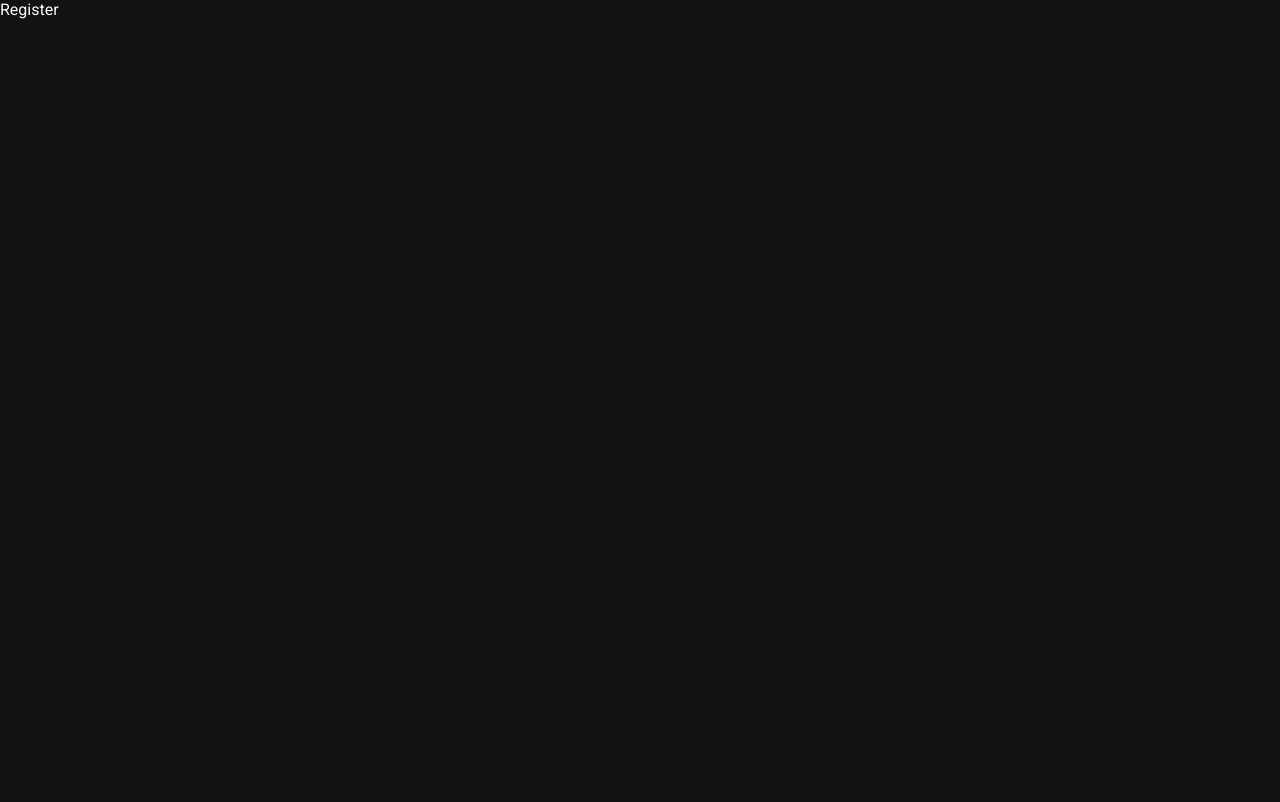
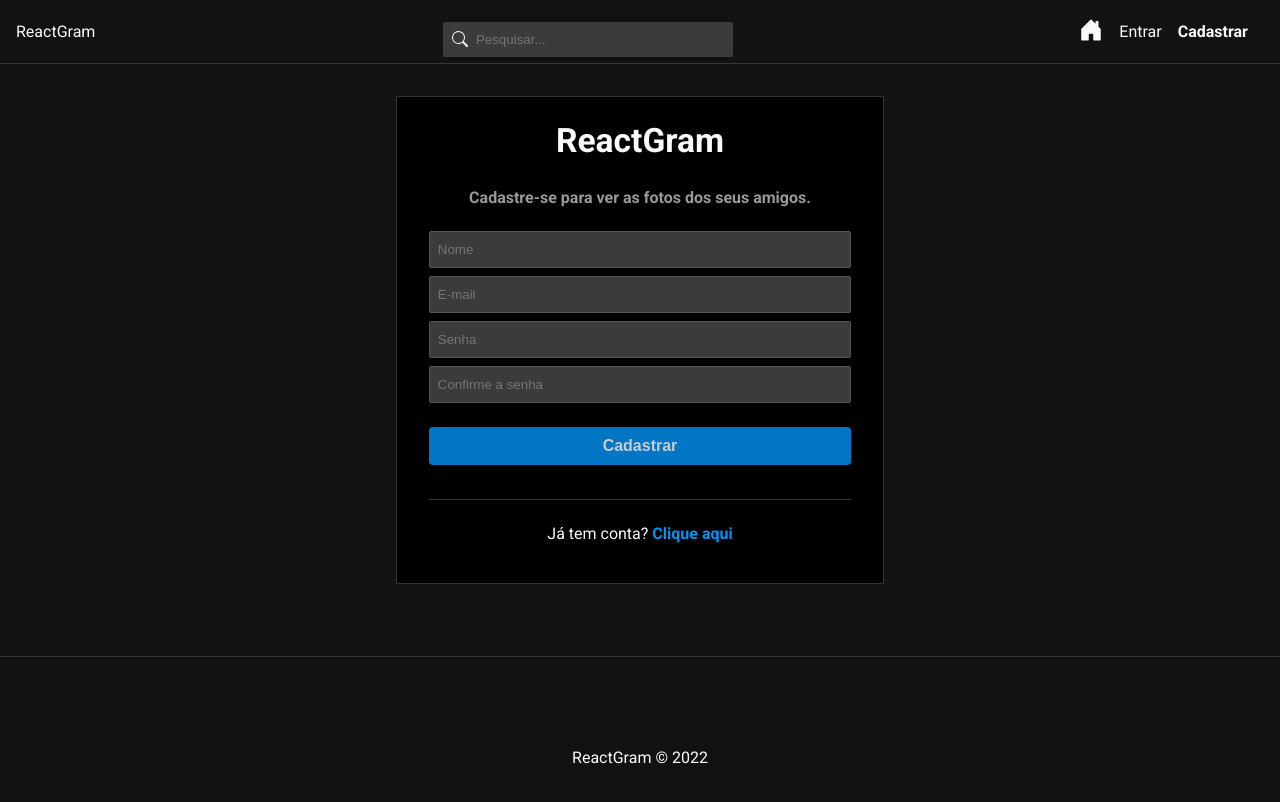
Before and after one commit to Michael-Almeida/ReactGram, a React (Create React App) app in the folder frontend/: page /register in a window 1280 px wide. Shown: the top 802 px of the page. Built offline with nearby package versions, Linux system fonts and the light colour scheme.

Commit message:
criação de componentes navbar, footer, estilo css de ambas e geral

```diff
--- a/frontend/src/App.css
+++ b/frontend/src/App.css
@@ -0,0 +1,3 @@
+.container {
+  min-height: 70vh;
+}
--- a/frontend/src/App.js
+++ b/frontend/src/App.js
@@ -1,21 +1,27 @@
-
-import{BrowserRouter, Routes, Route, Navigate} from 'react-router-dom'
+import "./App.css";
+import { BrowserRouter, Routes, Route, Navigate } from "react-router-dom";
 
 // Pages
-import Home from './components/Home/Home';
-import Login from './components/Auth/Login';
-import Register from "./components/Auth/Register"
+import Home from "./components/Home/Home";
+import Login from "./components/Auth/Login";
+import Register from "./components/Auth/Register";
+import Navbar from "./components/Navbar";
+import Footer from "./components/Footer";
 
 function App() {
   return (
     <div className="App">
-     <BrowserRouter>
-     <Routes>
-      <Route path="/" element={<Home />} />
-      <Route path="/login" element={<Login/>}/>
-      <Route path="/register" element={<Register/>}/>
-     </Routes>
-     </BrowserRouter>
+      <BrowserRouter>
+        <Navbar />
+        <div className="container">
+          <Routes>
+            <Route path="/" element={<Home />} />
+            <Route path="/login" element={<Login />} />
+            <Route path="/register" element={<Register />} />
+          </Routes>
+        </div>
+        <Footer />
+      </BrowserRouter>
     </div>
   );
 }
--- a/frontend/src/components/Auth/Auth.css
+++ b/frontend/src/components/Auth/Auth.css
@@ -0,0 +1,39 @@
+#login,
+#register {
+  border: 1px solid #363636;
+  background-color: #000;
+  padding: 1.5em 2em;
+  max-width: 33%;
+  margin: 2em auto;
+}
+
+#login h2,
+#register h2 {
+  text-align: center;
+  font-size: 2.1em;
+  margin-top: 0;
+}
+
+.subtitle {
+  font-weight: bold;
+  color: #999;
+  margin-bottom: 1.5em;
+}
+
+#login form,
+#register form {
+  padding-bottom: 1.5em;
+  margin-bottom: 1.5em;
+  border-bottom: 1px solid #363636;
+}
+
+#login p,
+#register p {
+  text-align: center;
+}
+
+#login p a,
+#register p a {
+  font-weight: bold;
+  color: #0094f6;
+}
--- a/frontend/src/components/Auth/Register.js
+++ b/frontend/src/components/Auth/Register.js
@@ -1,8 +1,29 @@
+import { useState, useEffect } from "react";
 import "./Auth.css";
 
+import { Link } from "react-router-dom";
+
+const handleSubmit = (e) => {
+  e.preventDefault();
+};
 
 const Register = () => {
-  return <div>Register</div>;
+  return (
+    <div id="register">
+      <h2>ReactGram</h2>
+      <p className="subtitle">Cadastre-se para ver as fotos dos seus amigos.</p>
+      <form onSubmit={handleSubmit}>
+        <input type="text" placeholder="Nome" />
+        <input type="email" placeholder="E-mail" />
+        <input type="password" placeholder="Senha" />
+        <input type="password" placeholder="Confirme a senha" />
+        <input type="submit" value="Cadastrar" />
+      </form>
+      <p>
+        Já tem conta? <Link to="/login">Clique aqui </Link>
+      </p>
+    </div>
+  );
 };
 
 export default Register;
--- /dev/null
+++ b/frontend/src/components/Footer.css
@@ -0,0 +1,8 @@
+#footer {
+  background-color: #121212;
+  height: 200px;
+  display: flex;
+  justify-content: center;
+  align-items: center;
+  border-top: 1px solid #363636;
+}
--- /dev/null
+++ b/frontend/src/components/Footer.js
@@ -0,0 +1,11 @@
+import "./Footer.css";
+
+const Footer = () => {
+  return (
+    <footer id="footer">
+      <p>ReactGram &copy; 2022</p>
+    </footer>
+  );
+};
+
+export default Footer;
--- /dev/null
+++ b/frontend/src/components/Navbar.css
@@ -0,0 +1,41 @@
+#nav {
+  display: flex;
+  justify-content: space-between;
+  align-items: center;
+  background-color: #0000;
+  border-bottom: 1px solid #363636;
+  padding: 0.1em 1em;
+}
+
+#search-form {
+  position: relative;
+  width: 20%;
+}
+
+#search-form svg {
+  position: relative;
+  top: 25px;
+  left: 9px;
+}
+
+#search-form input {
+  padding-left: 2.5em;
+  border: none;
+  width: 100%;
+  margin: 0;
+}
+
+#nav-link {
+  display: flex;
+  align-items: center;
+}
+#nav-link li {
+  margin-right: 1em;
+}
+#nav-link span li {
+  cursor: pointer;
+}
+
+#nav-link svg {
+  font-size: 1.5em;
+}
--- /dev/null
+++ b/frontend/src/components/Navbar.js
@@ -0,0 +1,36 @@
+import "./Navbar.css";
+
+import { NavLink, Link } from "react-router-dom";
+import {
+  BsSearch,
+  BsHouseDoorFill,
+  BsFillPersonFill,
+  BsFillCameraFill,
+} from "react-icons/bs";
+
+const Navbar = () => {
+  return (
+    <nav id="nav">
+      <Link to="/">ReactGram </Link>
+      <form id="search-form">
+        <BsSearch />
+        <input type="text" placeholder="Pesquisar..." />
+      </form>
+      <ul id="nav-link">
+        <li>
+          <NavLink to="/">
+            <BsHouseDoorFill />
+          </NavLink>
+        </li>
+        <li>
+          <NavLink to="/login">Entrar</NavLink>
+        </li>
+        <li>
+          <NavLink to="/register">Cadastrar</NavLink>
+        </li>
+      </ul>
+    </nav>
+  );
+};
+
+export default Navbar;
--- a/frontend/src/index.css
+++ b/frontend/src/index.css
@@ -1,8 +1,82 @@
-body{
-  font-family: "Roboto","sans-serif";
+body {
+  font-family: "Roboto", "sans-serif";
   margin: 0;
   padding: 0;
   box-sizing: border-box;
   background-color: #121212;
-  color: #fafafa
+  color: #fafafa;
 }
+a {
+  color: #fafafa;
+  text-decoration: none;
+}
+
+.active {
+  font-weight: bold;
+}
+ul {
+  list-style: none;
+  flex-direction: none;
+}
+
+form {
+  display: flex;
+  flex-direction: column;
+}
+label {
+  display: flex;
+  flex-direction: column;
+  text-align: left;
+}
+
+label span {
+  font-weight: bold;
+  margin-bottom: 0.5em;
+  color: #aaa;
+  font-size: 0.7em;
+}
+input {
+  background-color: #3b3b3b;
+  color: #aaa;
+  border: 1px solid #555;
+  border-radius: 2px;
+  padding: 10px 8px;
+  outline: none;
+  margin-bottom: 0.6em;
+}
+
+input placeholder {
+  color: #aaa;
+}
+
+.btn,
+button,
+input[type="submit"] {
+  background-color: #0094f6;
+  color: #fff;
+  border: none;
+  border-radius: 4px;
+  padding: 10px 8px;
+  font-weight: bold;
+  cursor: pointer;
+  opacity: 0.8;
+  font-size: 1em;
+}
+input[type="submit"] {
+  margin-top: 1em;
+}
+input:disabled {
+  cursor: not-allowed;
+  background-color: #000;
+}
+button:hover,
+input[type="submit"]:hover {
+  opacity: 1;
+}
+
+.cancel-btn {
+  background-color: #ccc;
+}
+.hide {
+  display: none;
+}
```
